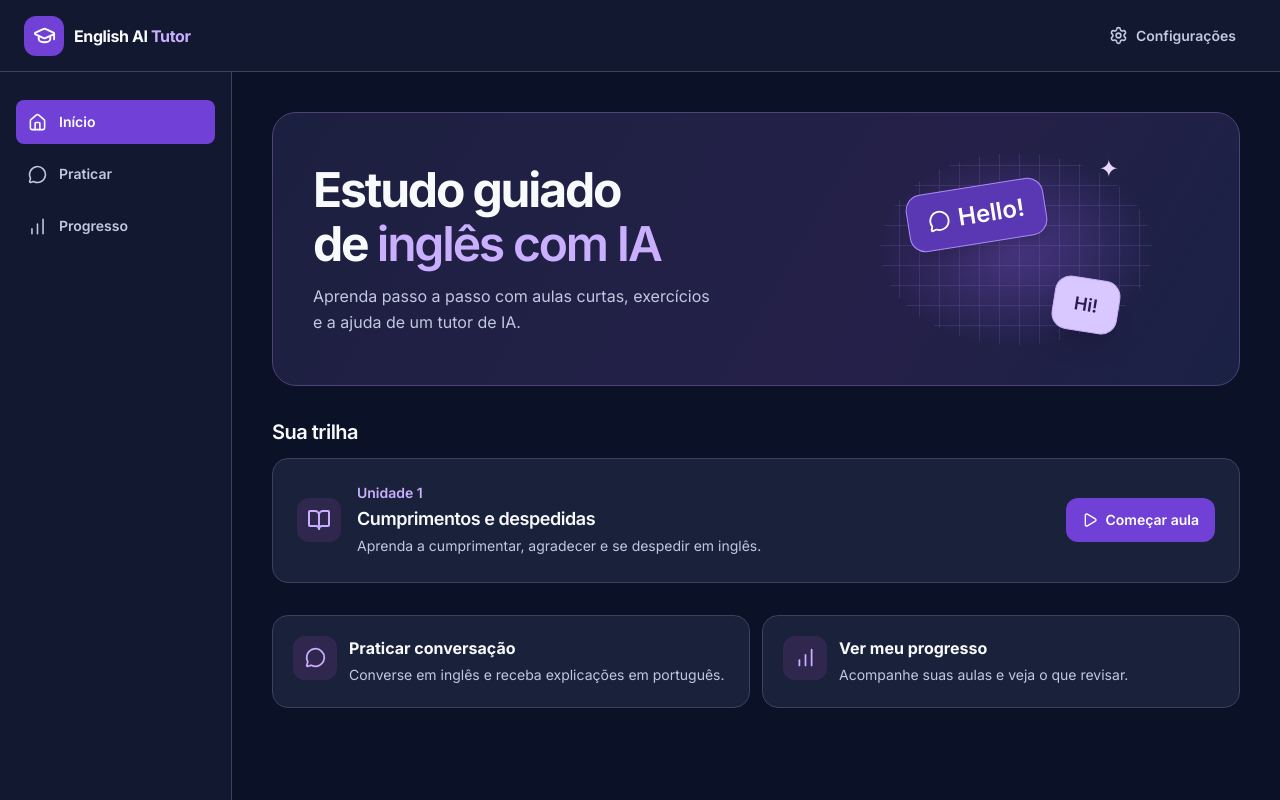
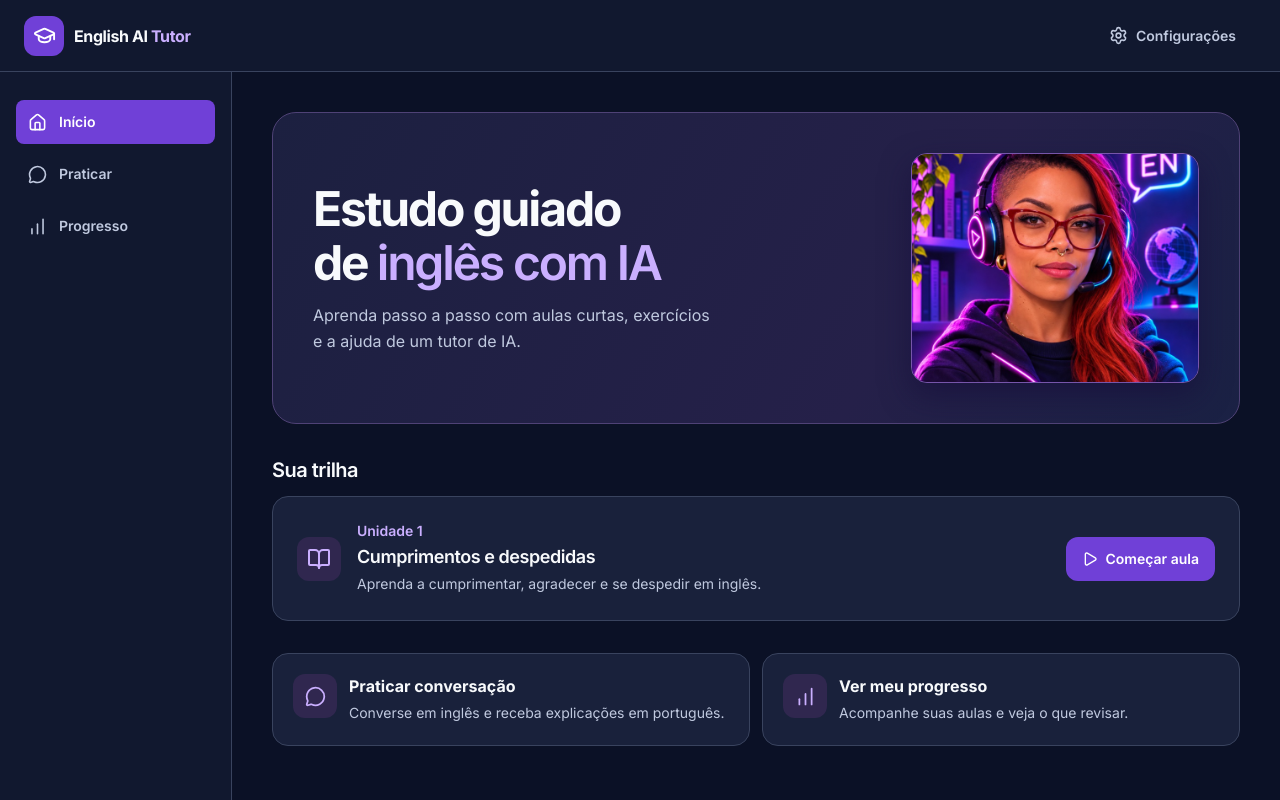
Before and after one commit to PaulinhaFigueiredoDev/English-AI-Tutor, a React (Vite) app: page / in a window 1280 px wide. Built offline with nearby package versions, Linux system fonts and the light colour scheme.

Commit message:
fix: use tutor portraits from the design references

```diff
--- a/src/pages/home.tsx
+++ b/src/pages/home.tsx
@@ -1,6 +1,7 @@
 import { BookOpen, ChartNoAxesColumnIncreasing, MessageCircle, Play } from "lucide-react"
 import { Link } from "react-router"
 
+import tutorPortrait from "@/assets/tutor-portrait.jpg"
 import { Button } from "@/components/ui/button"
 import { Card } from "@/components/ui/card"
 
@@ -17,12 +18,14 @@ export function HomePage() {
           <h1>Estudo guiado de <em>inglês com IA</em></h1>
           <p>Aprenda passo a passo com aulas curtas, exercícios e a ajuda de um tutor de IA.</p>
         </div>
-        <div className="hero-art" aria-hidden="true">
-          <div className="hero-grid" />
-          <span className="hero-star">✦</span>
-          <span className="speech speech-hello"><MessageCircle size={22} />Hello!</span>
-          <span className="speech speech-hi">Hi!</span>
-        </div>
+        <img
+          src={tutorPortrait}
+          alt="Tutora virtual de inglês com óculos e fones de ouvido em um estúdio neon"
+          width={680}
+          height={850}
+          fetchPriority="high"
+          className="hero-portrait"
+        />
       </header>
 
       <div className="flow-stack">
--- a/src/pages/study.tsx
+++ b/src/pages/study.tsx
@@ -1,8 +1,8 @@
-import { BookOpen, LaptopMinimal, MessageCircle, Trophy } from "lucide-react"
-import type { LucideIcon } from "lucide-react"
+import { BookOpen, LaptopMinimal, Trophy } from "lucide-react"
 import type { ReactNode } from "react"
 import { Link } from "react-router"
 
+import tutorAvatar from "@/assets/tutor-avatar.jpg"
 import { Button } from "@/components/ui/button"
 import { Card } from "@/components/ui/card"
 
@@ -18,10 +18,10 @@ function StudyPage({ title, description, children }: { title: string; descriptio
   )
 }
 
-function EmptyCard({ icon: Icon, title, children }: { icon: LucideIcon; title: string; children: ReactNode }) {
+function EmptyCard({ visual, title, children }: { visual: ReactNode; title: string; children: ReactNode }) {
   return (
     <Card className="empty-card">
-      <span className="feature-icon"><Icon size={24} aria-hidden="true" /></span>
+      {visual}
       <h2>{title}</h2>
       {children}
     </Card>
@@ -31,7 +31,10 @@ function EmptyCard({ icon: Icon, title, children }: { icon: LucideIcon; title: s
 export function PracticePage() {
   return (
     <StudyPage title="Praticar" description="Conversa livre por texto para praticar seu inglês.">
-      <EmptyCard icon={MessageCircle} title="Tutor ainda indisponível">
+      <EmptyCard
+        visual={<img src={tutorAvatar} alt="" width={64} height={64} className="tutor-avatar" />}
+        title="Tutor ainda indisponível"
+      >
         <p>A conversa será habilitada após a integração do modelo de IA local.</p>
         <Button asChild variant="outline"><Link to="/configuracoes">Ver configurações</Link></Button>
       </EmptyCard>
@@ -42,7 +45,10 @@ export function PracticePage() {
 export function ProgressPage() {
   return (
     <StudyPage title="Progresso" description="Acompanhe suas aulas e descubra o que revisar.">
-      <EmptyCard icon={Trophy} title="Nenhuma aula concluída">
+      <EmptyCard
+        visual={<span className="feature-icon"><Trophy size={24} aria-hidden="true" /></span>}
+        title="Nenhuma aula concluída"
+      >
         <p>Suas aulas e sugestões de revisão aparecerão aqui conforme você estudar.</p>
         <Button asChild><Link to="/">Ver trilha</Link></Button>
       </EmptyCard>
@@ -67,7 +73,10 @@ export function SettingsPage() {
 export function LessonPage() {
   return (
     <StudyPage title="Cumprimentos e despedidas" description="Unidade 1 · Aula 1">
-      <EmptyCard icon={BookOpen} title="Aula em preparação">
+      <EmptyCard
+        visual={<span className="feature-icon"><BookOpen size={24} aria-hidden="true" /></span>}
+        title="Aula em preparação"
+      >
         <p>O conteúdo e os exercícios serão habilitados na próxima entrega do currículo.</p>
         <Button asChild variant="outline"><Link to="/">Voltar à trilha</Link></Button>
       </EmptyCard>
--- a/src/styles.css
+++ b/src/styles.css
@@ -126,32 +126,9 @@
     @apply text-sm font-semibold text-lavender;
   }
 
-  .hero-art {
-    @apply relative mx-auto mt-5 h-32 w-full max-w-68 sm:mt-0 sm:h-48;
-  }
-
-  .hero-grid {
-    @apply absolute inset-0 rounded-[50%];
-    background:
-      repeating-linear-gradient(90deg, transparent 0 19px, #ac99ec23 19px 20px),
-      repeating-linear-gradient(0deg, transparent 0 19px, #ac99ec23 19px 20px),
-      radial-gradient(ellipse, #7650c676, transparent 72%);
-  }
-
-  .speech {
-    @apply absolute flex items-center gap-2 rounded-2xl px-5 py-3 font-semibold shadow-xl;
-  }
-
-  .speech-hello {
-    @apply top-[17%] left-[10%] rotate-[-9deg] border border-[#aa8cf7] bg-[#5b38b3] text-xl text-white sm:text-2xl;
-  }
-
-  .speech-hi {
-    @apply right-[12%] bottom-[7%] rotate-9 border border-[#c8adfb] bg-[#d9c7ff] text-lg text-[#2a1c4e];
-  }
-
-  .hero-star {
-    @apply absolute top-0 right-[12%] text-2xl text-[#ead7ff];
+  .hero-portrait {
+    @apply mx-auto mt-5 aspect-[5/4] h-auto w-full max-w-72 rounded-2xl border border-[#7655aa] object-cover object-[center_30%] sm:mt-0 sm:ml-auto sm:mr-0;
+    box-shadow: 0 12px 30px #160e3b99;
   }
 
   .flow-stack {
@@ -210,6 +187,10 @@
     @apply flex min-h-64 flex-col items-center justify-center gap-3 text-center;
   }
 
+  .tutor-avatar {
+    @apply size-16 rounded-full border-2 border-[#7655aa] object-cover;
+  }
+
   .settings-card {
     @apply flex items-start gap-4;
   }
```
Also changed, not shown: src/assets/tutor-avatar.jpg (added), src/assets/tutor-portrait.jpg (added).
